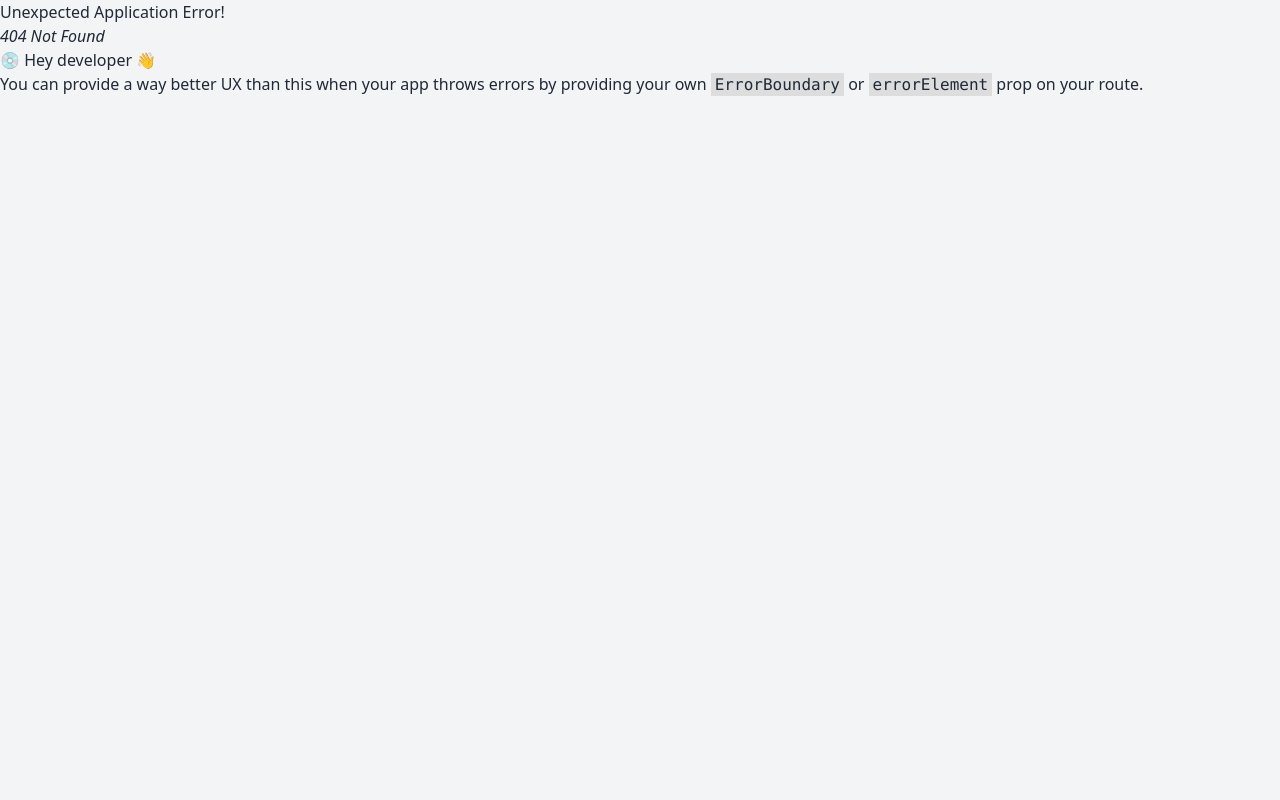
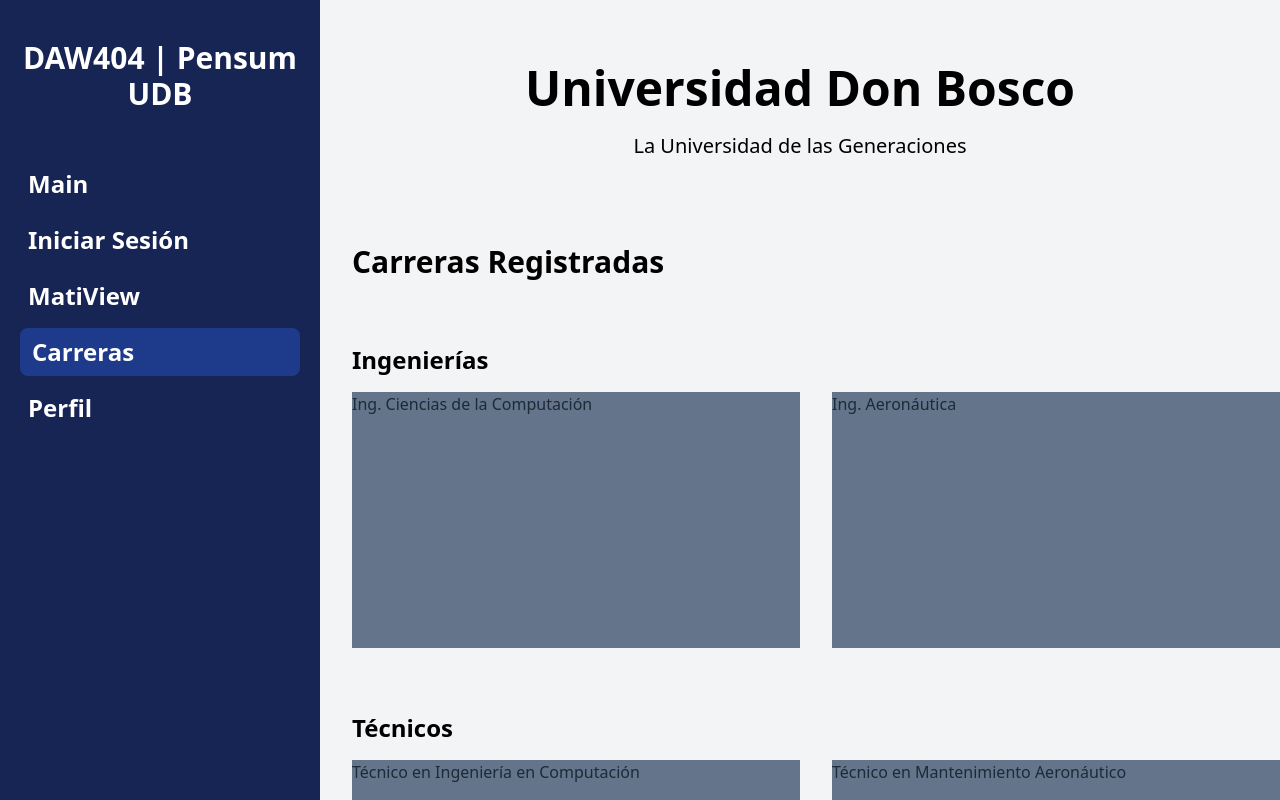
Before and after one commit to MatMT/FullReact, a React (Vite) app in the folder daw-pensum/: page /carreras in a window 1280 px wide. Before the commit this address had no page. Built offline with nearby package versions, Linux system fonts and the light colour scheme.

Commit message:
Vista Carreras

```diff
--- a/daw-pensum/src/components/Layaout.jsx
+++ b/daw-pensum/src/components/Layaout.jsx
@@ -22,6 +22,11 @@
                     <Link
                         to="/"
                         className={`p-2 ${location.pathname === '/' ? 'seccionActual' : ''}`}>
+                        MatiView
+                    </Link>
+                    <Link
+                        to="/carreras"
+                        className={`p-2 ${location.pathname === '/carreras' ? 'seccionActual' : ''}`}>
                         Carreras
                     </Link>
                     <Link
--- /dev/null
+++ b/daw-pensum/src/pages/Carreras.jsx
@@ -0,0 +1,45 @@
+import React from "react";
+
+//Imagenes
+import BannerMain from "/src/assets/img/bannerMain.jpg";
+
+export default function Carreras() {
+  return (
+    <>
+      <div className="flex flex-col items-center justify-center mt-[4rem] text-black">
+        <h1 className="mb-5 text-5xl font-bold">Universidad Don Bosco</h1>
+        <p className="mb-5 text-xl">La Universidad de las Generaciones</p>
+      </div>
+
+      <div className="flex w-full mt-[4rem] pl-8">
+        <h1 className="text-3xl font-bold text-black">Carreras Registradas</h1>
+      </div>
+
+      <div className="flex w-full mt-[4rem] pl-8">
+        <h1 className="text-2xl font-bold text-black">Ingenierías</h1>
+      </div>
+
+      <div className="flex w-full mt-4">
+        <div className="flex w-[30rem] h-[16rem] ml-[2rem] bg-slate-500">
+          Ing. Ciencias de la Computación
+        </div>
+        <div className="flex w-[30rem] h-[16rem] ml-[2rem] bg-slate-500">
+          Ing. Aeronáutica
+        </div>
+      </div>
+
+      <div className="flex w-full mt-[4rem] pl-8">
+        <h1 className="text-2xl font-bold text-black">Técnicos</h1>
+      </div>
+
+      <div className="flex w-full mt-4">
+        <div className="flex w-[30rem] h-[16rem] ml-[2rem] bg-slate-500">
+        Técnico en Ingeniería en Computación
+        </div>
+        <div className="flex w-[30rem] h-[16rem] ml-[2rem] bg-slate-500">
+        Técnico en Mantenimiento Aeronáutico
+        </div>
+      </div>
+    </>
+  );
+}
--- a/daw-pensum/src/router.jsx
+++ b/daw-pensum/src/router.jsx
@@ -3,6 +3,7 @@
 import Layaout from './components/Layaout';
 import NuevoCliente from './pages/NuevoCliente';
 import Main from './pages/Main';
+import Carreras from './pages/Carreras';
 import Profile from './pages/Profile';
 // Renombro loader
 import Index, { loader as clientesLoader } from './pages';
@@ -26,6 +27,10 @@
                 element: <Main />
             },
             {
+                path: '/carreras',
+                element: <Carreras />
+            },
+            {
                 path: '/profile',
                 element: <Profile />
             },]
```
